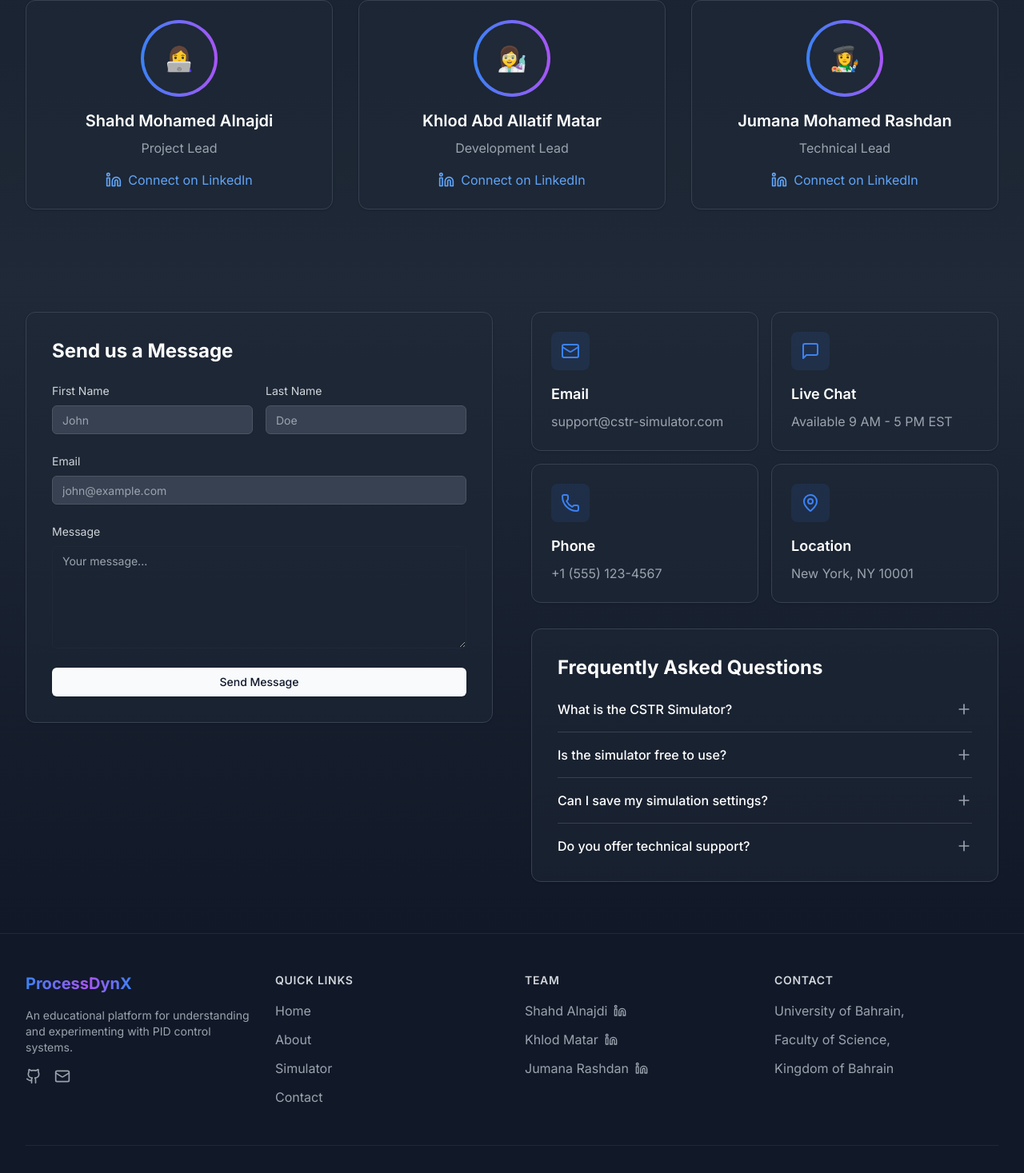
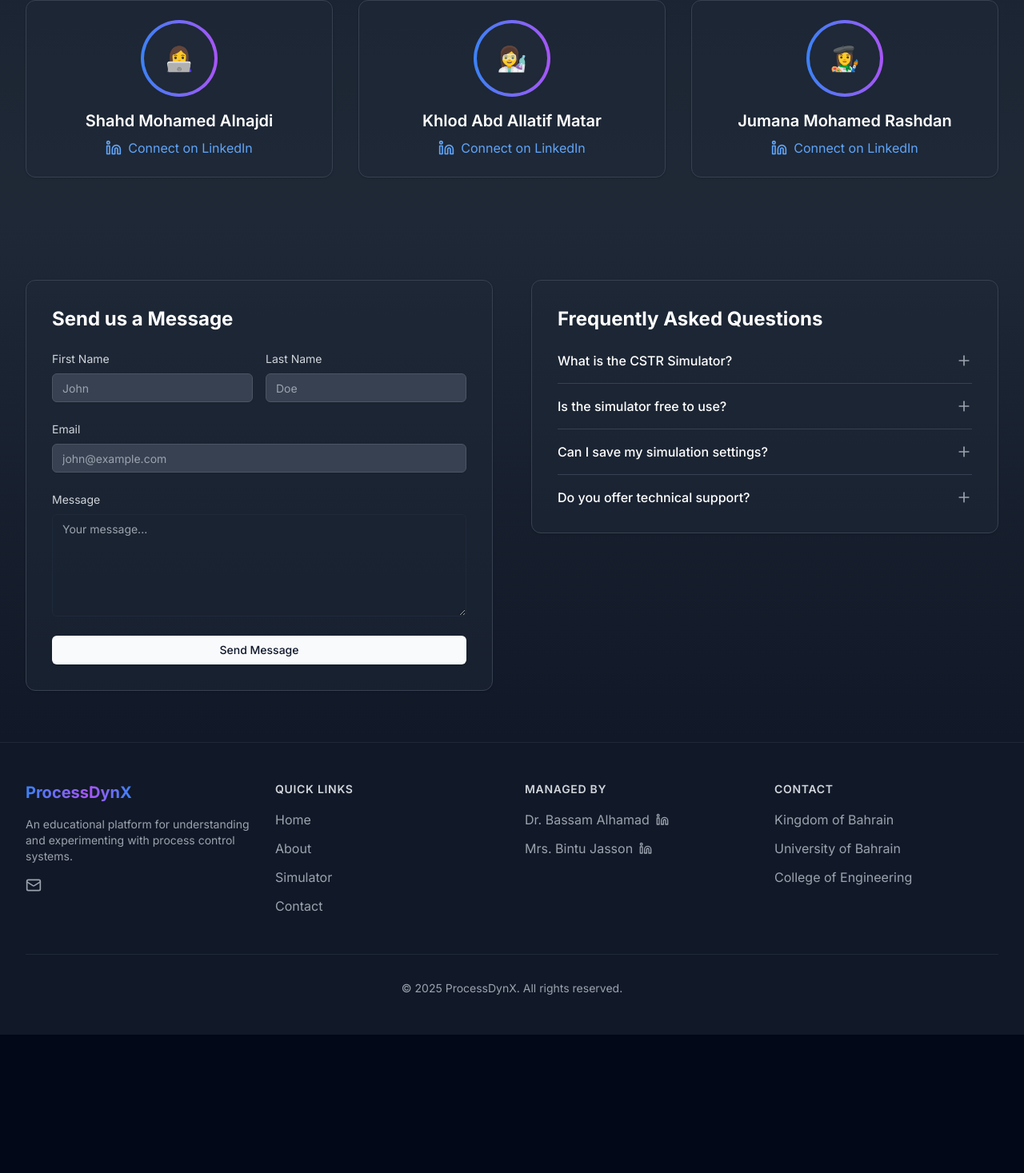
Before and after one commit to AKhalid-projects/cstr-project, a Next.js app: page /contact in a window 1280 px wide. Shown: the part 520-1987 px from the top of the page at 80% size. After the commit the page ends 1814 px from the top, so only its background shows below. Built offline with nearby package versions, Linux system fonts and the light colour scheme.

Commit message:
fix: updated UI

```diff
--- a/src/app/about/page.tsx
+++ b/src/app/about/page.tsx
@@ -2,7 +2,7 @@
 
 import { motion } from 'framer-motion'
 import { GradientBackground } from '@/components/ui/gradient-background'
-import { ArrowRight, Code2, Beaker, Cpu, BookOpen, Check, Activity, Award, Factory, LineChart, Play } from 'lucide-react'
+import { ArrowRight, Code2, Beaker, Cpu, BookOpen, Check, Activity, Award,} from 'lucide-react'
 import Link from 'next/link'
 import { Button } from '@/components/ui/Button'
 
@@ -56,50 +56,14 @@ export default function AboutPage() {
                   ?
                 </h2>
                 <p className="text-xl text-gray-300">
-                  An advanced simulation platform designed for learning and mastering process control dynamics
+                  A web-based simulation platform designed for visualizing and controlling a gravity-
+                  drained tank system. This interactive tool enables users to explore fluid dynamics,
+                  control conversion, and process automation in real-time, providing a hands-on
+                  learning experience in system behavior and control strategies.
                 </p>
               </div>
 
-              <div className="space-y-6">
-                {[
-                  {
-                    title: "Interactive Learning",
-                    description: "Experience real-time process control through hands-on simulation and experimentation.",
-                    icon: <BookOpen className="w-6 h-6 text-purple-400" />
-                  },
-                  {
-                    title: "Industry-Standard Models",
-                    description: "Built on proven mathematical models used in real industrial processes.",
-                    icon: <Factory className="w-6 h-6 text-blue-400" />
-                  },
-                  {
-                    title: "Real-time Visualization",
-                    description: "Watch your control strategies come to life with dynamic 3D visualization.",
-                    icon: <LineChart className="w-6 h-6 text-purple-400" />
-                  }
-                ].map((feature, index) => (
-                  <motion.div
-                    key={feature.title}
-                    initial={{ opacity: 0, y: 10 }}
-                    whileInView={{ opacity: 1, y: 0 }}
-                    transition={{ duration: 0.5, delay: index * 0.1 }}
-                    viewport={{ once: true }}
-                    className="flex gap-4 p-4 rounded-lg bg-gray-800/50 border border-gray-700/50 backdrop-blur-sm relative"
-                  >
-                    <div className="flex-shrink-0 w-12 h-12 rounded-lg bg-gradient-to-r from-purple-500/10 to-blue-500/10 flex items-center justify-center">
-                      {feature.icon}
-                    </div>
-                    <div>
-                      <h3 className="text-lg font-semibold text-white mb-1">
-                        {feature.title}
-                      </h3>
-                      <p className="text-gray-400">
-                        {feature.description}
-                      </p>
-                    </div>
-                  </motion.div>
-                ))}
-              </div>
+
 
               <div className="flex gap-4">
                 <Link href="/tuning">
@@ -109,16 +73,6 @@ export default function AboutPage() {
                   >
                     Get Started
                     <ArrowRight className="ml-2 w-5 h-5" />
-                  </Button>
-                </Link>
-                <Link href="/tuning">
-                  <Button
-                    variant="outline"
-                    size="lg"
-                    className="relative"
-                  >
-                    View Demo
-                    <Play className="ml-2 w-5 h-5" />
                   </Button>
                 </Link>
               </div>
@@ -234,15 +188,30 @@ export default function AboutPage() {
                 <div className="p-3 rounded-lg bg-blue-500/10 text-blue-400">
                   <BookOpen className="w-6 h-6" />
                 </div>
-                <h3 className="text-2xl font-semibold text-white">Structured Learning</h3>
+                <h3 className="text-2xl font-semibold text-white">Educational Resource</h3>
               </div>
               <p className="text-gray-300 mb-6">
-                Follow our carefully crafted learning paths from basic concepts to advanced control strategies.
+                Enhances learning by providing a visual and interactive
+                platform for students to understand and apply control strategies.
+              </p>
+            </div>
+
+            {/* Simulation Environment Card */}
+            <div className="bg-gray-800/50 backdrop-blur-sm border border-gray-700/50 rounded-xl p-8 hover:border-purple-500/50 transition-colors duration-300">
+              <div className="flex items-center gap-4 mb-6">
+                <div className="p-3 rounded-lg bg-purple-500/10 text-purple-400">
+                  <Activity className="w-6 h-6" />
+                </div>
+                <h3 className="text-2xl font-semibold text-white">Real-Time Feedback</h3>
+              </div>
+              <p className="text-gray-300 mb-6">
+                Users can adjust control parameters and immediately see
+                the effects on the system, facilitating a deeper understanding of process control.
               </p>
               <ul className="space-y-3">
-                {['Interactive Tutorials', 'Hands-on Exercises', 'Real-world Case Studies'].map((item) => (
+                {['Dynamic Process Models', 'Real-time Visualization', 'Parameter Tuning'].map((item) => (
                   <li key={item} className="flex items-center gap-2 text-gray-400">
-                    <Check className="w-5 h-5 text-blue-400" />
+                    <Check className="w-5 h-5 text-purple-400" />
                     <span>{item}</span>
                   </li>
                 ))}
@@ -255,10 +224,11 @@ export default function AboutPage() {
                 <div className="p-3 rounded-lg bg-purple-500/10 text-purple-400">
                   <Activity className="w-6 h-6" />
                 </div>
-                <h3 className="text-2xl font-semibold text-white">Live Simulation</h3>
+                <h3 className="text-2xl font-semibold text-white">Flexibility</h3>
               </div>
               <p className="text-gray-300 mb-6">
-                Experience real-time process control simulation with our advanced modeling engine.
+                Allows for the implementation of various control strategies such as PID,
+                feedforward, and system identification.
               </p>
               <ul className="space-y-3">
                 {['Dynamic Process Models', 'Real-time Visualization', 'Parameter Tuning'].map((item) => (
@@ -276,10 +246,11 @@ export default function AboutPage() {
                 <div className="p-3 rounded-lg bg-green-500/10 text-green-400">
                   <Award className="w-6 h-6" />
                 </div>
-                <h3 className="text-2xl font-semibold text-white">Progress Tracking</h3>
+                <h3 className="text-2xl font-semibold text-white">Practical Application</h3>
               </div>
               <p className="text-gray-300 mb-6">
-                Monitor your learning progress with comprehensive assessments and analytics.
+                Offers industry operators a user-friendly tool for simulating
+                and optimizing process control.
               </p>
               <ul className="space-y-3">
                 {['Skill Assessment', 'Performance Analytics', 'Certification Path'].map((item) => (
--- a/src/app/contact/page.tsx
+++ b/src/app/contact/page.tsx
@@ -6,7 +6,7 @@ import { Button } from '@/components/ui/Button'
 import { Input } from '@/components/ui/input'
 import { Textarea } from '@/components/ui/textarea'
 import { GradientBackground } from '@/components/ui/gradient-background'
-import { Mail, MessageSquare, Phone, MapPin, Plus, Minus, Linkedin } from 'lucide-react'
+import { Plus, Minus, Linkedin } from 'lucide-react'
 import { useState } from 'react'
 
 export default function ContactPage() {
@@ -33,14 +33,14 @@ export default function ContactPage() {
               Get in Touch
             </h1>
             <p className="text-xl text-gray-300 max-w-3xl mx-auto">
-              Have questions about the CSTR Simulator? We&apos;re here to help.
+              Have questions about our simulation? We&apos;re here to help.
             </p>
           </motion.div>
         </div>
       </section>
 
-            {/* Team Section */}
-            <section className="py-16 bg-gray-800/30">
+      {/* Team Section */}
+      <section className="py-16 bg-gray-800/30">
         <div className="max-w-7xl mx-auto px-4 sm:px-6 lg:px-8">
           <motion.div
             initial={{ opacity: 0, y: 20 }}
@@ -53,7 +53,7 @@ export default function ContactPage() {
               Meet Our Team
             </h2>
             <p className="text-xl text-gray-300">
-              The minds behind the CSTR Simulator
+              The team behind the development of our simulator.
             </p>
           </motion.div>
 
@@ -80,10 +80,6 @@ export default function ContactPage() {
                     <h3 className="text-xl font-semibold text-white text-center mb-2">
                       {member.name}
                     </h3>
-
-                    <p className="text-gray-400 text-center mb-4">
-                      {member.role}
-                    </p>
 
                     <div className="flex justify-center">
                       <a
@@ -168,31 +164,7 @@ export default function ContactPage() {
 
             {/* Contact Info & FAQ */}
             <div className="space-y-8">
-              {/* Contact Methods */}
-              <motion.div
-                initial={{ opacity: 0, x: 20 }}
-                whileInView={{ opacity: 1, x: 0 }}
-                transition={{ duration: 0.8 }}
-                viewport={{ once: true }}
-                className="grid sm:grid-cols-2 gap-4"
-              >
-                {contactMethods.map((method) => (
-                  <Card
-                    key={method.title}
-                    className="bg-gray-800/50 border-gray-700 p-6"
-                  >
-                    <div className="w-12 h-12 bg-blue-500/10 rounded-lg flex items-center justify-center mb-4">
-                      {method.icon}
-                    </div>
-                    <h3 className="text-lg font-semibold text-white mb-2">
-                      {method.title}
-                    </h3>
-                    <p className="text-gray-400">
-                      {method.details}
-                    </p>
-                  </Card>
-                ))}
-              </motion.div>
+
 
               {/* FAQ Section */}
               <motion.div
@@ -242,33 +214,12 @@ export default function ContactPage() {
   )
 }
 
-const contactMethods = [
-  {
-    title: 'Email',
-    details: 'support@cstr-simulator.com',
-    icon: <Mail className="w-6 h-6 text-blue-500" />
-  },
-  {
-    title: 'Live Chat',
-    details: 'Available 9 AM - 5 PM EST',
-    icon: <MessageSquare className="w-6 h-6 text-blue-500" />
-  },
-  {
-    title: 'Phone',
-    details: '+1 (555) 123-4567',
-    icon: <Phone className="w-6 h-6 text-blue-500" />
-  },
-  {
-    title: 'Location',
-    details: 'New York, NY 10001',
-    icon: <MapPin className="w-6 h-6 text-blue-500" />
-  }
-]
+
 
 const faqs = [
   {
     question: 'What is the CSTR Simulator?',
-    answer: 'The CSTR Simulator is an educational tool designed to help users understand and experiment with PID control systems in a virtual environment.'
+    answer: 'The CSTR Simulator is an interactive platform that bridges theory and practice in process control, helping students, engineers, and researchers deepen their understanding through real-world simulations.'
   },
   {
     question: 'Is the simulator free to use?',
@@ -280,26 +231,26 @@ const faqs = [
   },
   {
     question: 'Do you offer technical support?',
-    answer: 'Yes, we provide technical support through email and live chat during business hours.'
+    answer: 'Yes, we provide technical support through email.'
   }
 ]
 
 const teamMembers = [
   {
     name: 'Shahd Mohamed Alnajdi',
-    role: 'Project Lead',
+
     emoji: '👩‍💻',
     linkedin: 'http://linkedin.com/in/shahd-alnajdi-287b4132a'
   },
   {
     name: 'Khlod Abd Allatif Matar',
-    role: 'Development Lead',
+
     emoji: '👩‍🔬',
     linkedin: 'http://linkedin.com/in/khulood-hilal-32a5a8242'
   },
   {
     name: 'Jumana Mohamed Rashdan',
-    role: 'Technical Lead',
+
     emoji: '👩‍🎨',
     linkedin: 'http://linkedin.com/in/jumana-rashdan-bb63b824a'
   }
--- a/src/app/page.tsx
+++ b/src/app/page.tsx
@@ -19,12 +19,13 @@ export default function HomePage() {
           >
             <h2 className="text-5xl font-bold text-white mb-6">
               <span className="bg-gradient-to-r from-blue-500 via-purple-500 to-blue-500 bg-clip-text text-transparent animate-gradient bg-300%">
-                Meet Process Dynx, The PID Control System Simulator
+                Welcome to ProcessDynx
               </span>
             </h2>
             <p className="text-xl text-gray-300 mb-8 max-w-2xl mx-auto">
-              Experience real-time control system behavior with our interactive simulator.
-              Perfect for learning and experimenting with PID control strategies.
+              An in-depth, practical, and engaging platform for teaching process control,
+              empowering engineers with the knowledge and skills necessary for industry
+              success.
             </p>
             <Link href="/tuning">
               <Button size="lg" className="group">
@@ -64,7 +65,8 @@ export default function HomePage() {
               Powerful Features
             </h2>
             <p className="text-gray-400">
-              Everything you need to understand and master PID control systems
+              Everything you need to comprehensively learn, apply, and advance in process
+              control.
             </p>
           </motion.div>
 
@@ -108,7 +110,7 @@ export default function HomePage() {
                 Interactive Learning Experience
               </h2>
               <p className="text-gray-300 mb-8">
-                Our simulator provides a hands-on approach to understanding PID control systems.
+                Our simulator provides a hands-on approach to understanding process control systems.
                 Experiment with different parameters and see the results in real-time.
               </p>
               <Link href="/tuning">
@@ -204,7 +206,7 @@ export default function HomePage() {
             Ready to Get Started?
           </h2>
           <p className="text-xl text-gray-300 mb-8">
-            Jump into our simulator and start exploring PID control systems today.
+            Dive into our simulator and begin exploring process control systems today.
           </p>
           <Link href="/tuning">
             <Button size="lg" className="group">
--- a/src/components/layout/Footer.tsx
+++ b/src/components/layout/Footer.tsx
@@ -2,7 +2,7 @@
 
 import { motion } from 'framer-motion'
 import Link from 'next/link'
-import { Github, Linkedin, Mail } from 'lucide-react'
+import { Linkedin, Mail } from 'lucide-react'
 
 export function Footer() {
   return (
@@ -20,19 +20,12 @@ export function Footer() {
               </span>
             </h3>
             <p className="text-gray-400 text-sm">
-              An educational platform for understanding and experimenting with PID control systems.
+            An educational platform for understanding and experimenting with process control
+            systems.
             </p>
             <div className="flex space-x-4">
               <a
-                href="https://github.com/your-repo"
-                target="_blank"
-                rel="noopener noreferrer"
-                className="text-gray-400 hover:text-white transition-colors"
-              >
-                <Github className="w-5 h-5" />
-              </a>
-              <a
-                href="mailto:contact@cstr-simulator.com"
+                href="mailto:processdynx@gmail.com"
                 className="text-gray-400 hover:text-white transition-colors"
               >
                 <Mail className="w-5 h-5" />
@@ -62,7 +55,7 @@ export function Footer() {
           {/* Team */}
           <div>
             <h3 className="text-sm font-semibold text-gray-300 uppercase tracking-wider mb-4">
-              Team
+              Managed by
             </h3>
             <ul className="space-y-3">
               {teamLinks.map(member => (
@@ -87,9 +80,10 @@ export function Footer() {
               Contact
             </h3>
             <ul className="space-y-3 text-gray-400">
-              <li>University of Bahrain,</li>
-              <li>Faculty of Science,</li>
               <li>Kingdom of Bahrain</li>
+              <li>University of Bahrain</li>
+              <li>College of Engineering</li>
+
             </ul>
           </div>
         </div>
@@ -119,15 +113,11 @@ const quickLinks = [
 
 const teamLinks = [
   {
-    name: 'Shahd Alnajdi',
-    linkedin: 'http://linkedin.com/in/shahd-alnajdi-287b4132a'
+    name: 'Dr. Bassam Alhamad',
+    linkedin: 'https://www.linkedin.com/in/bassam-alhamad-25429b20'
   },
   {
-    name: 'Khlod Matar',
-    linkedin: 'http://linkedin.com/in/khulood-hilal-32a5a8242'
+    name: 'Mrs. Bintu Jasson',
+    linkedin: 'https://www.linkedin.com/in/bintu-jasson-4a372b243'
   },
-  {
-    name: 'Jumana Rashdan',
-    linkedin: 'http://linkedin.com/in/jumana-rashdan-bb63b824a'
-  }
 ]
--- a/src/components/simulation/Simulation.tsx
+++ b/src/components/simulation/Simulation.tsx
@@ -1,15 +1,9 @@
 'use client'
-
-import Scene from './3d/Scene'
-import Tank3D from './3d/Tank3D'
-import LevelIndicator from './visualization/LevelIndicator'
 import { motion } from 'framer-motion'
 import { Card } from '@/components/ui/Card'
 import { Target } from 'lucide-react'
 import WaterFlow from './visualization/WaterFlow'
-import OutletFlow from './visualization/OutletFlow'
 import SchematicTank from './visualization/SchematicTank'
-import ValveSymbol from './visualization/ValveSymbol'
 
 interface SimulationProps {
   controlParameters: {
```
